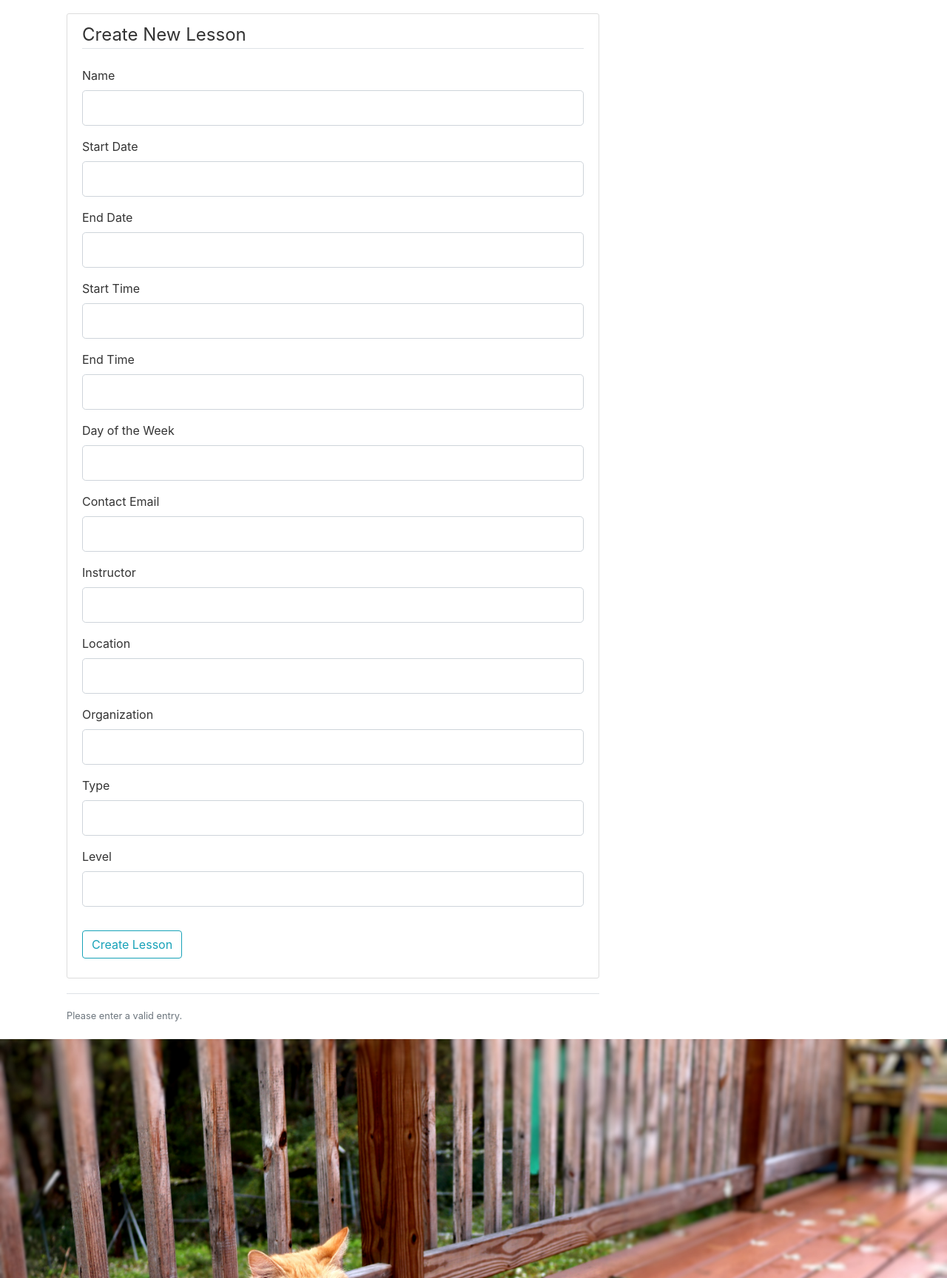
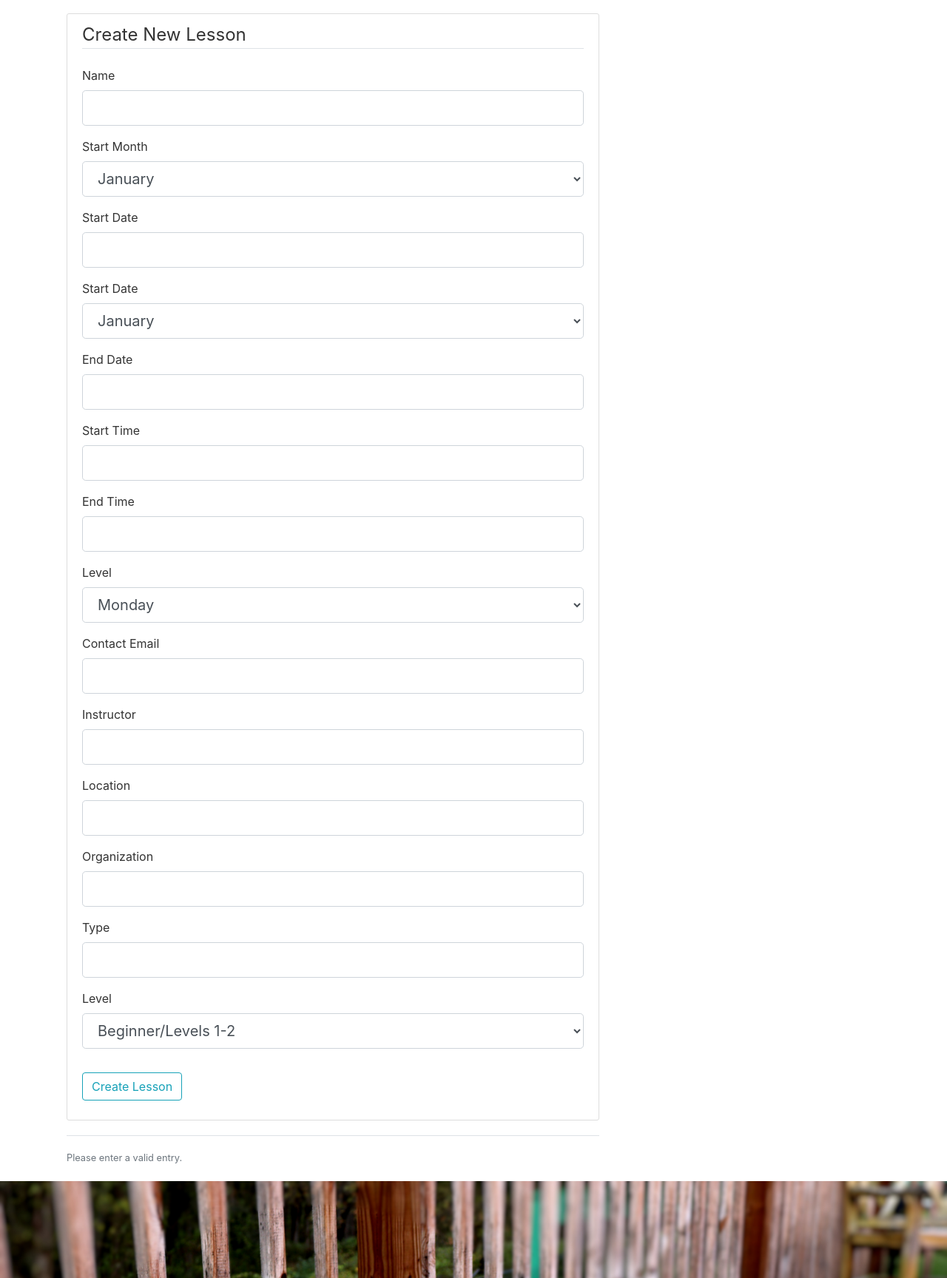
Before and after one commit to klark17/FlaskProject, a Flask app: page /new_lesson/new in a window 1280 px wide. Shown: the part 858-2586 px from the top of the page at 74% size. Run offline with Flask 2, Linux system fonts and the light colour scheme; a user stored in the database is signed in; some libraries are stand-ins or nearby versions.

Commit message:
reformatted dates to strings

```diff
--- a/lessonfinder/form.py
+++ b/lessonfinder/form.py
@@ -45,13 +45,22 @@ class SearchForm(FlaskForm):
 class LessonForm(FlaskForm):
 	name = StringField('Name')
 	type = StringField('Type')
-	startDate = StringField('Start Date') #DateTimeField('Start Date')
-	endDate = StringField('End Date') #DateTimeField('End Date')
+	startMonth = SelectField('Start Month', choices=[('text', 'January'), ('text', 'February'), ('text', 'March'),
+							('text', 'April'), ('text', 'May'), ('text', 'June'), ('text', 'July'), ('text', 'August'),
+							('text', 'September'), ('text', 'October'), ('text', 'November'), ('text', 'December')])
+	startDate = IntegerField('Start Date')
+	endMonth = SelectField('Start Date', choices=[('text', 'January'), ('text', 'February'), ('text', 'March'),
+							('text', 'April'), ('text', 'May'), ('text', 'June'), ('text', 'July'), ('text', 'August'),
+							('text', 'September'), ('text', 'October'), ('text', 'November'), ('text', 'December')])
+	endDate = IntegerField('End Date')
 	startTime = StringField('Start Time') #DateTimeField('Start Time')
 	endTime = StringField('End Time') #DateTimeField('End Time')
-	day = StringField('Day of the Week')
+	day = SelectField('Level', choices=[('text', 'Monday'), ('text', 'Tuesday'), ('text', 'Wednesday'),
+										('text', 'Thursday'), ('text', 'Friday'), ('text', 'Saturday'),
+										('text', 'Sunday')])
 	email = StringField('Contact Email')
-	level = StringField('Level')
+	level = SelectField('Level', choices=[('text', 'Beginner/Levels 1-2'),
+										('text', 'Intermediate/Levels 3-5'), ('text', 'Advanced/Levels 6+')])
 	location = StringField('Location')
 	organization = StringField('Organization')
 	instructor = StringField('Instructor')
--- a/lessonfinder/models.py
+++ b/lessonfinder/models.py
@@ -78,8 +78,10 @@ class Organization(db.Model):
 class Lesson(db.Model):
     id = db.Column(db.Integer, primary_key=True)
     name = db.Column(db.String(100), nullable=False)
-    startDate = db.Column(db.DateTime, nullable=False, default=date(2019, 7, 1))
-    endDate = db.Column(db.DateTime, nullable=False, default=date(2019, 8, 19))
+    startMonth = db.Column(db.String(20), nullable=False)
+    startDate = db.Column(db.Integer, nullable=False)
+    endMonth = db.Column(db.String(20), nullable=False)
+    endDate = db.Column(db.Integer, nullable=False)
     startTime = db.Column(db.DateTime, nullable=False, default=time(6, 0, 0))
     endTime = db.Column(db.DateTime, nullable=False, default=time(7, 0, 0))
     day = db.Column(db.String(9), nullable=False)
--- a/lessonfinder/templates/create_lesson.html
+++ b/lessonfinder/templates/create_lesson.html
@@ -19,6 +19,19 @@
                     {% endif %}
                 </div>
                 <div class="form-group">
+                    {{ form.startMonth.label(class="form-control-label") }}
+                    {% if form.startMonth.errors %}
+                        {{ form.startMonth(class="form-control form-control-lg is-invalid") }}
+                        <div class="invalid-feedback">
+                            {% for error in form.startMonth.errors %}
+                                <span>{{ error }}</span>
+                            {% endfor %}
+                        </div>
+                    {% else %}
+                        {{ form.startMonth(class="form-control form-control-lg") }}
+                    {% endif %}
+                </div>
+                <div class="form-group">
                     {{ form.startDate.label(class="form-control-label") }}
                     {% if form.startDate.errors %}
                         {{ form.startDate(class="form-control form-control-lg is-invalid") }}
@@ -29,6 +42,19 @@
                         </div>
                     {% else %}
                         {{ form.startDate(class="form-control form-control-lg") }}
+                    {% endif %}
+                </div>
+                <div class="form-group">
+                    {{ form.endMonth.label(class="form-control-label") }}
+                    {% if form.endMonth.errors %}
+                        {{ form.endMonth(class="form-control form-control-lg is-invalid") }}
+                        <div class="invalid-feedback">
+                            {% for error in form.endMonth.errors %}
+                                <span>{{ error }}</span>
+                            {% endfor %}
+                        </div>
+                    {% else %}
+                        {{ form.endMonth(class="form-control form-control-lg") }}
                     {% endif %}
                 </div>
                 <div class="form-group">
```
